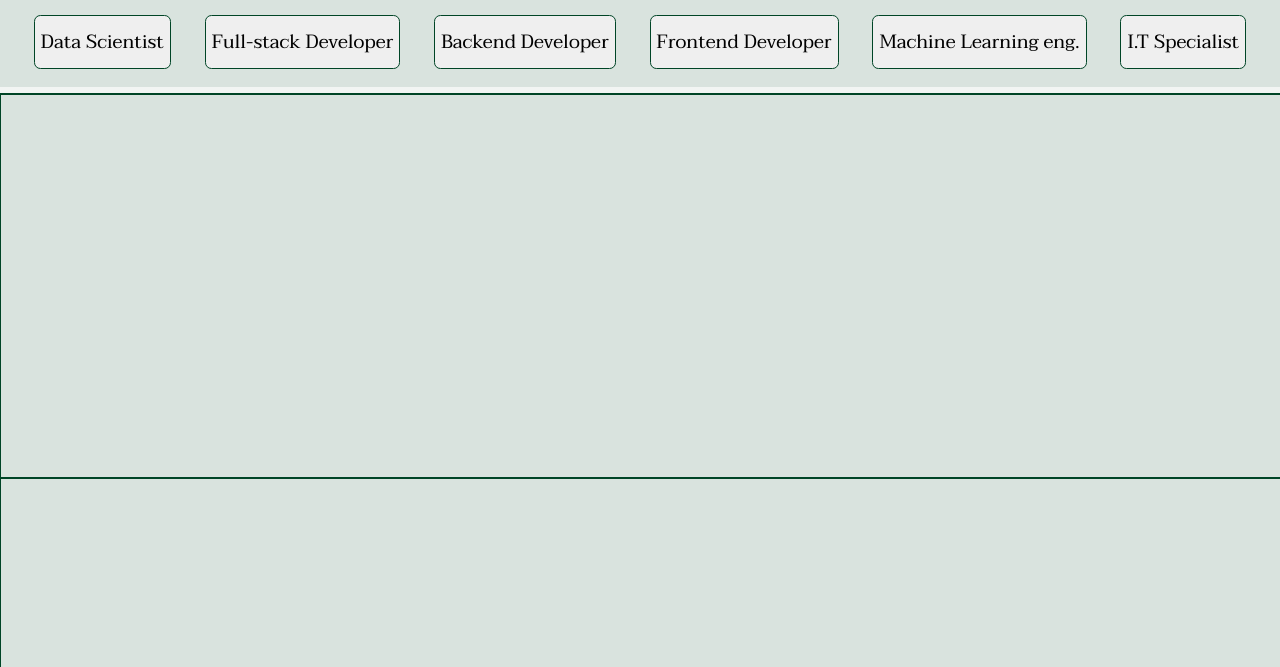
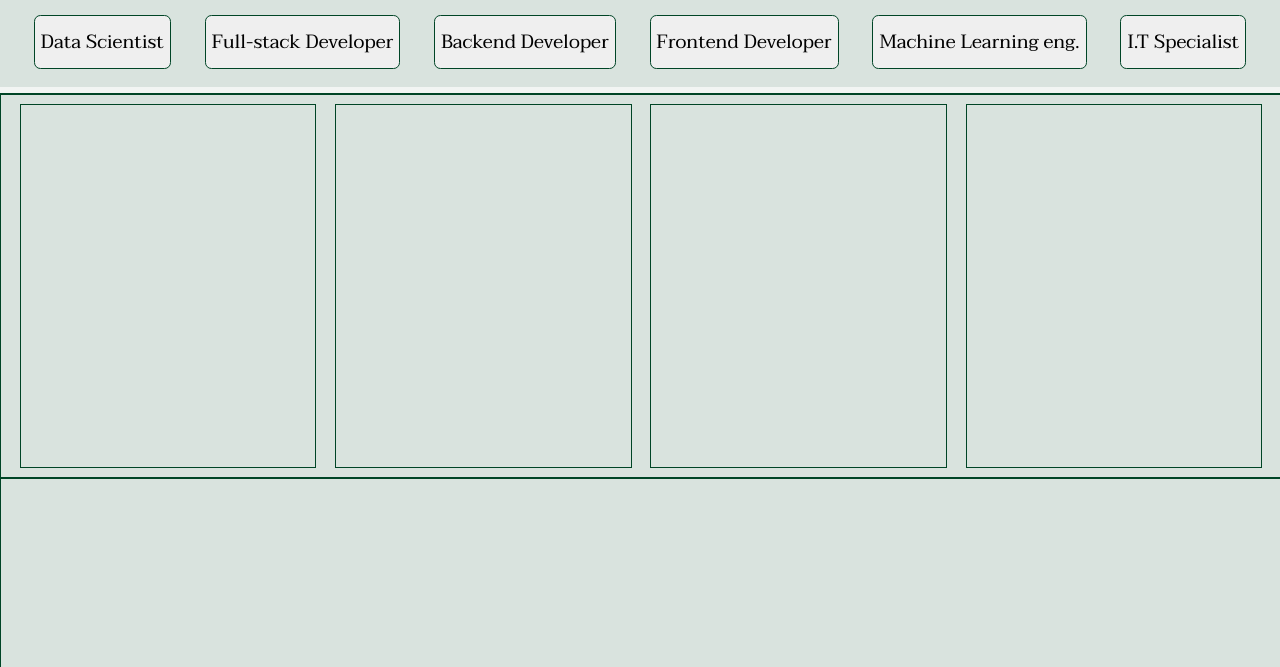
Before and after one commit to MokuaEnock/up-skill, a plain HTML site: page main_page/index.html in a window 1280 px wide. Shown: the part 133-800 px from the top of the page. Drawn offline with Linux system fonts and the light colour scheme.

Commit message:
create the skeleton for sect3 container 1

```diff
--- a/main_page/index.html
+++ b/main_page/index.html
@@ -48,7 +48,12 @@
 
     <!-- ---------------------Section 3--------------------------------- -->
     <section id="section3">
-      <div class="sect3_cont"></div>
+      <div class="sect3_cont">
+        <div class="sect3_cont1"></div>
+        <div class="sect3_cont1"></div>
+        <div class="sect3_cont1"></div>
+        <div class="sect3_cont1"></div>
+      </div>
       <div class="sect3_cont"></div>
       <div class="sect3_cont"></div>
       <div class="sect3_cont"></div>
--- a/main_page/style/index.css
+++ b/main_page/style/index.css
@@ -158,6 +158,16 @@ nav {
     width: 100%;
     height: 25%;
     border: #004526 thin solid;
+    display: flex;
+    flex-direction: row;
+    justify-content: space-evenly;
+    align-items: center;
+}
+
+.sect3_cont1 {
+    border: #004526 thin solid;
+    width: 23%;
+    height: 95%;
 }
 
 /* ------------------Footer-------------------- */
@@ -178,4 +188,5 @@ footer {
     height: 100%;
     border: #004526 thin solid;
     background-color: rgba(0, 69, 38, 0.002);
+
 }
```
